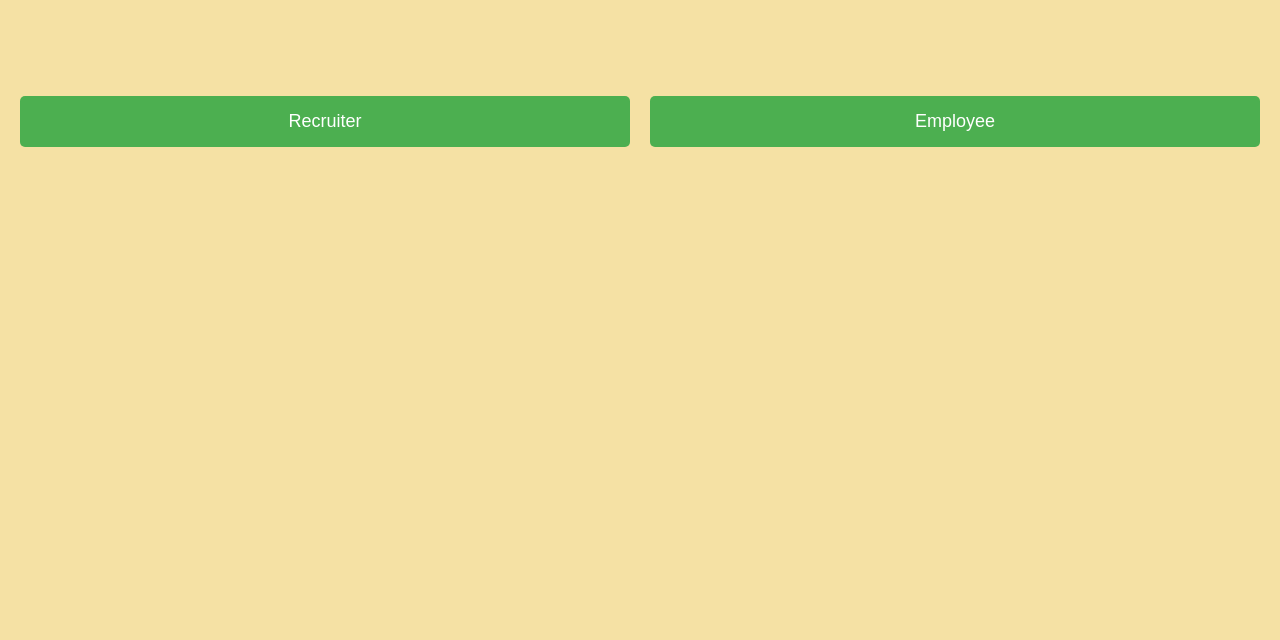
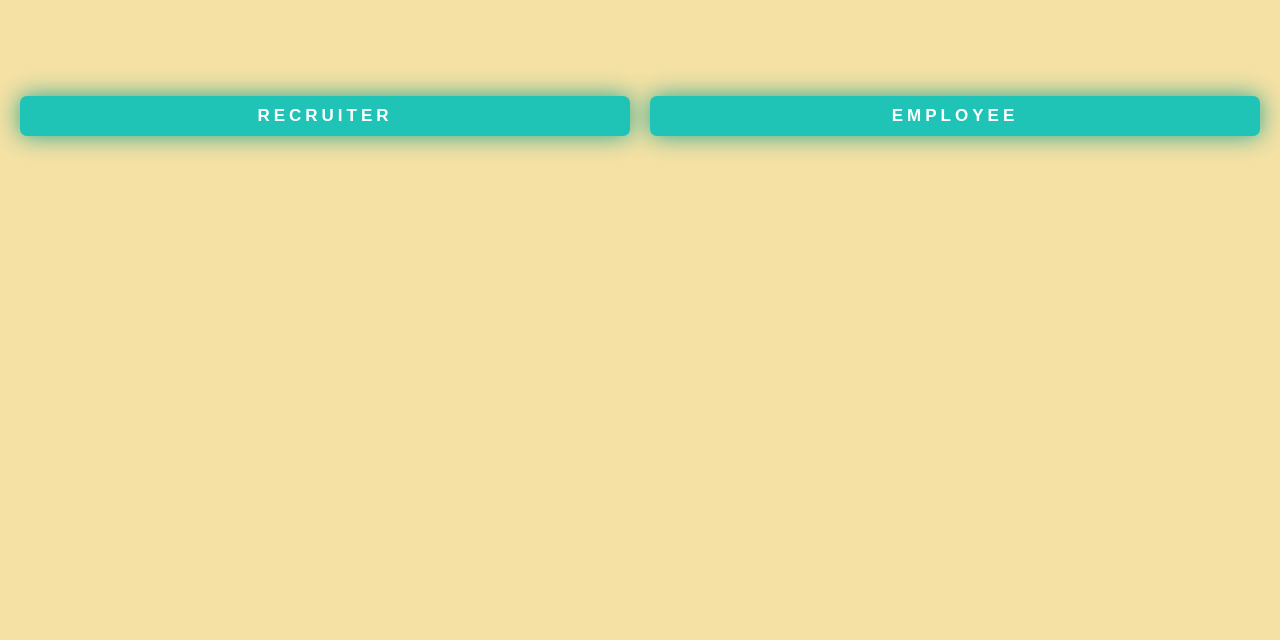
Before and after one commit to 71Subhash05/JobPortal-ResumeBuilder, a plain HTML site: page index.html in a window 1280 px wide. Shown: the part 160-800 px from the top of the page. Drawn offline with Linux system fonts and the light colour scheme.

Commit message:
Update index.html

```diff
--- a/index.html
+++ b/index.html
@@ -27,26 +27,33 @@
             margin-top: 20px;
             padding: 0 20px; /* Add some padding to the container */
         }
-        .button {
-            padding: 15px 30px;
-            font-size: 18px;
-            background-color: #4CAF50;
-            color: white;
+        .shadow__btn {
+            padding: 10px 20px;
             border: none;
-            cursor: pointer;
-            border-radius: 5px;
-            text-decoration: none;
+            font-size: 17px;
+            color: #fff;
+            border-radius: 7px;
+            letter-spacing: 4px;
+            font-weight: 700;
+            text-transform: uppercase;
+            transition: 0.5s;
+            transition-property: box-shadow;
+            background: rgb(31, 196, 182);
+            box-shadow: 0 0 25px rgb(40, 165, 144);
             flex: 1; /* Allow buttons to grow */
             margin: 0 10px; /* Add margin for spacing */
         }
-        .button:first-child {
+        .shadow__btn:first-child {
             margin-left: 0; /* Remove left margin for the first button */
         }
-        .button:last-child {
+        .shadow__btn:last-child {
             margin-right: 0; /* Remove right margin for the last button */
         }
-        .button:hover {
-            background-color: #45a049;
+        .shadow__btn:hover {
+            box-shadow: 0 0 5px rgb(71, 199, 171),
+                        0 0 25px rgb(26, 211, 149),
+                        0 0 50px rgb(21, 185, 89),
+                        0 0 100px rgb(33, 172, 118);
         }
     </style>
 </head>
@@ -57,8 +64,8 @@
     <marquee>It was a website based on the job portal and resume builder, AI assistance.</marquee>
 
     <div class="buttons-container">
-        <a href="recruiter.html" class="button">Recruiter</a>
-        <a href="employee.html" class="button">Employee</a>
+        <button class="shadow__btn">Recruiter</button>
+        <button class="shadow__btn">Employee</button>
     </div>
 
 </body>
```
